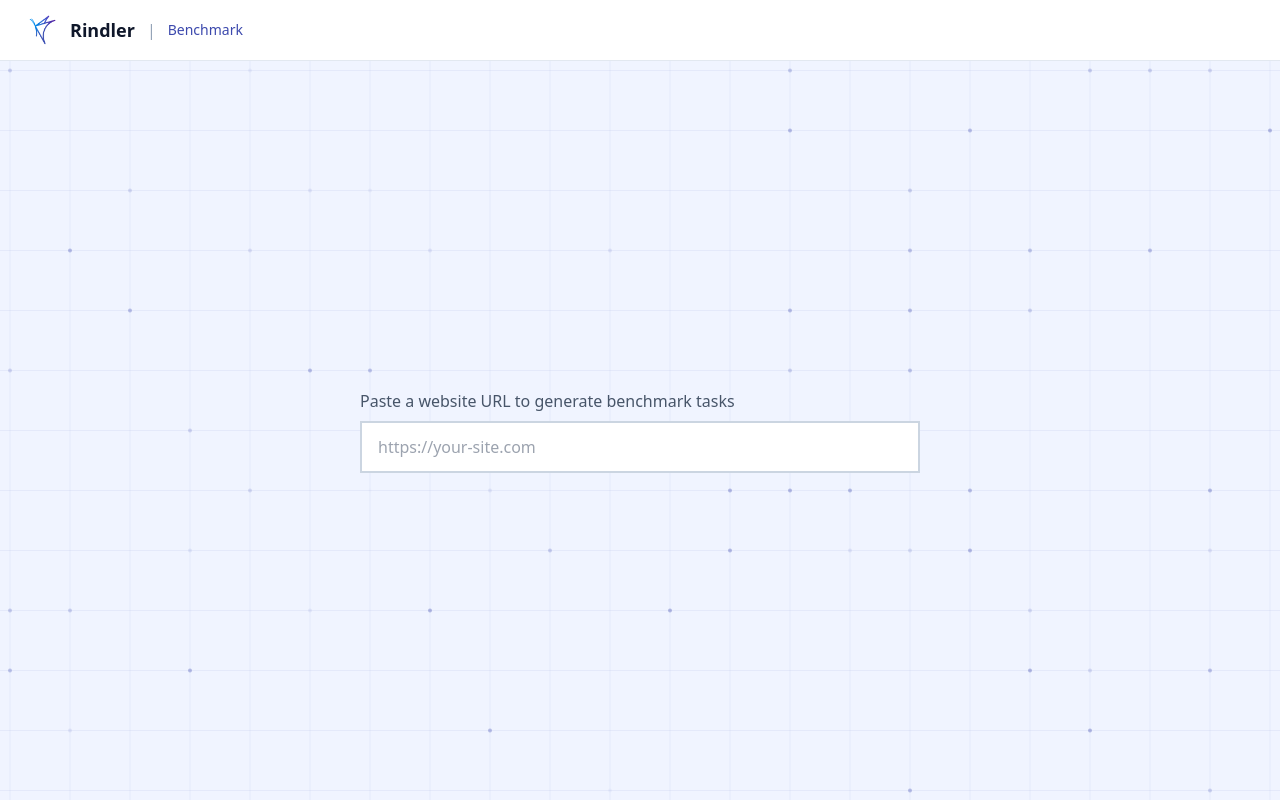
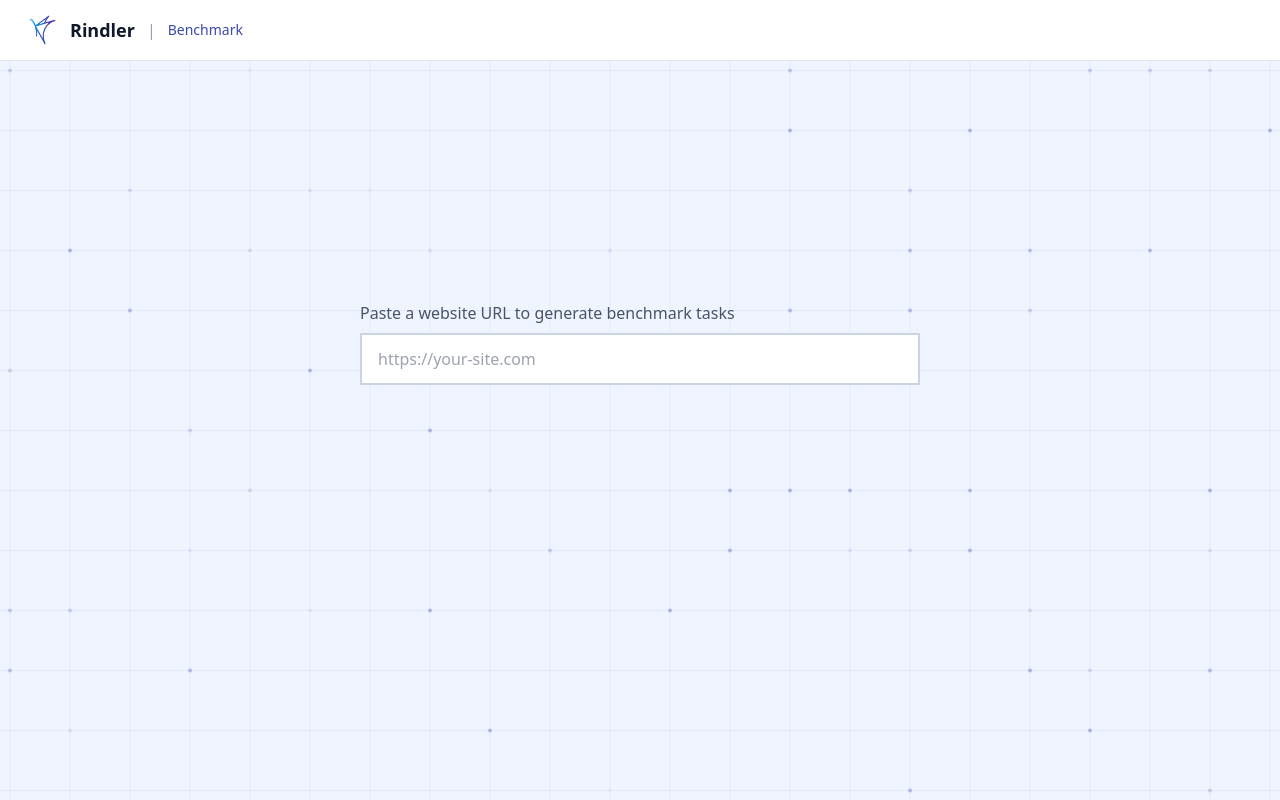
Before and after one commit to meetchie/agent-benchmark, a React (Vite) app in the folder benchmark/: page / in a window 1280 px wide. Built offline with nearby package versions, Linux system fonts and the light colour scheme.

Commit message:
fix: URL only shifts up once, errors don't move layout
- URL starts at 30vh, shifts to 15vh once (never goes back)
- Errors appear below URL without shifting anything
- Better vertical balance when tasks are showing

```diff
--- a/benchmark/src/components/SetupView.tsx
+++ b/benchmark/src/components/SetupView.tsx
@@ -1,4 +1,4 @@
-import { useEffect, useState } from "react";
+import { useEffect, useState, useRef } from "react";
 import type { Task, RunStatus } from "../lib/types";
 import { BenchmarkHeader } from "./BenchmarkHeader";
 import { BackgroundGrid } from "./BackgroundGrid";
@@ -35,7 +35,12 @@ export function SetupView({
   onRun,
   onRegenerateTasks,
 }: SetupViewProps) {
-  const hasContent = tasks.length > 0 || tasksLoading || tasksError;
+  // Once shifted up, stay up — never go back down
+  const hasShifted = useRef(false);
+  if (tasks.length > 0 || tasksLoading) {
+    hasShifted.current = true;
+  }
+  const shifted = hasShifted.current;
 
   // Delay showing tasks so the fade-in triggers after mount
   const [tasksVisible, setTasksVisible] = useState(false);
@@ -52,15 +57,14 @@ export function SetupView({
       <BenchmarkHeader />
 
       <div
-        className="flex-1 flex flex-col items-center justify-center px-6 transition-all duration-500 ease-in-out relative"
+        className="flex-1 flex flex-col items-center px-6 transition-all duration-500 ease-in-out relative"
         style={{
-          paddingTop: hasContent ? "48px" : "0",
-          justifyContent: hasContent ? "flex-start" : "center",
+          paddingTop: shifted ? "15vh" : "30vh",
         }}
       >
         <BackgroundGrid />
         <div className="w-full max-w-[560px] relative z-10">
-          {/* URL input — centered in the column */}
+          {/* URL input */}
           <URLInput
             value={url}
             onChange={onUrlChange}
@@ -68,7 +72,7 @@ export function SetupView({
             disabled={runStatus === "running"}
           />
 
-          {/* Loading indicator — below URL, left aligned */}
+          {/* Loading indicator — below URL */}
           <div
             className="flex items-center gap-2 transition-all duration-300"
             style={{
@@ -88,6 +92,13 @@ export function SetupView({
             </svg>
             <span className="text-sm text-slate-400">Generating tasks...</span>
           </div>
+
+          {/* Error — shows below URL without shifting anything */}
+          {tasksError && !tasksLoading && (
+            <div className="border-2 border-amber-300 bg-amber-50 px-4 py-3 mt-4">
+              <p className="text-sm text-amber-700">{tasksError}</p>
+            </div>
+          )}
 
           {/* Tasks section — fades in */}
           <div
@@ -118,12 +129,6 @@ export function SetupView({
                 )}
               </div>
 
-              {tasksError && (
-                <div className="border-2 border-amber-300 bg-amber-50 px-4 py-3">
-                  <p className="text-sm text-amber-700">{tasksError}</p>
-                </div>
-              )}
-
               {tasks.length > 0 && (
                 <div className="space-y-3">
                   {tasks.map((task: Task) => (
```
